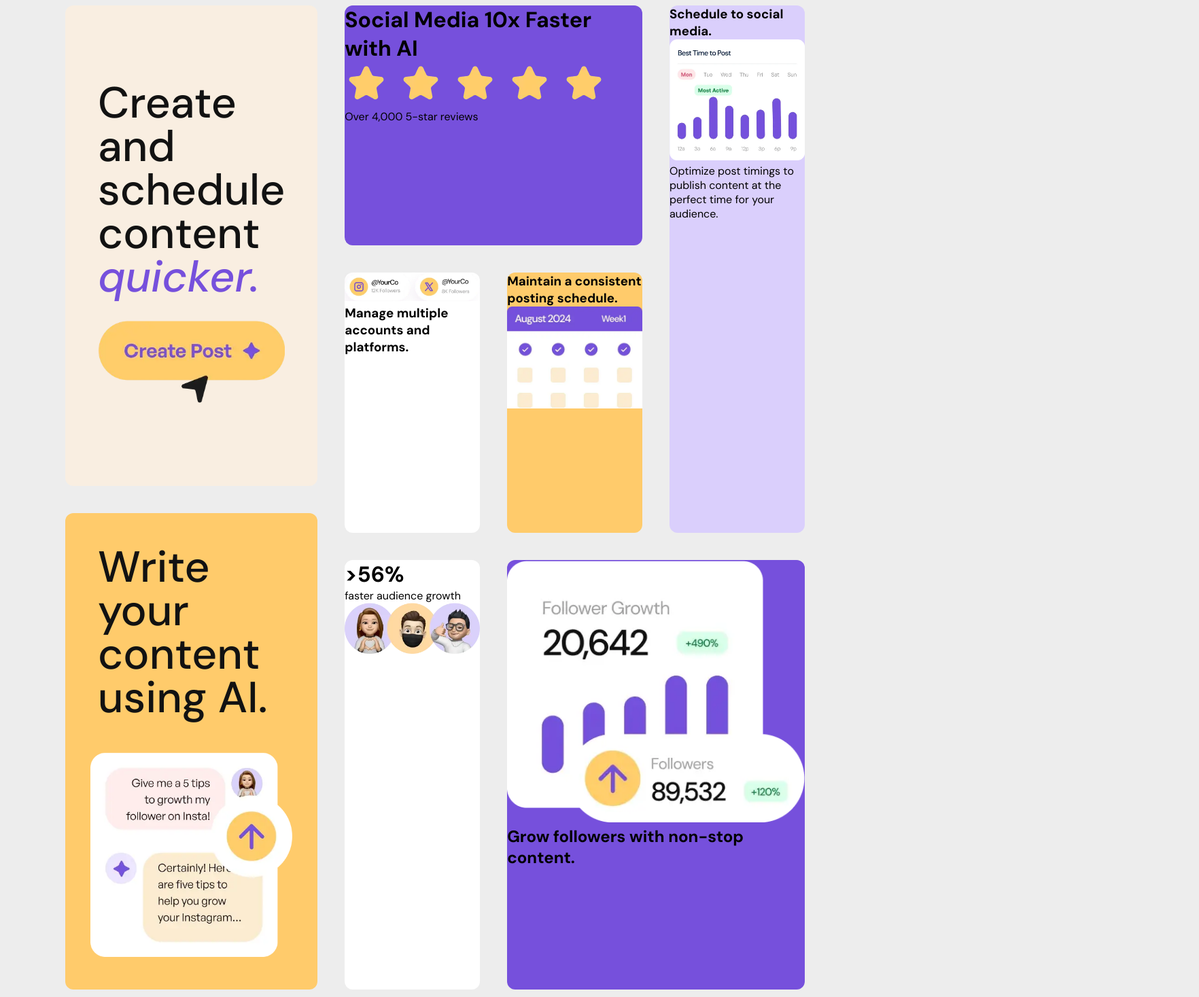
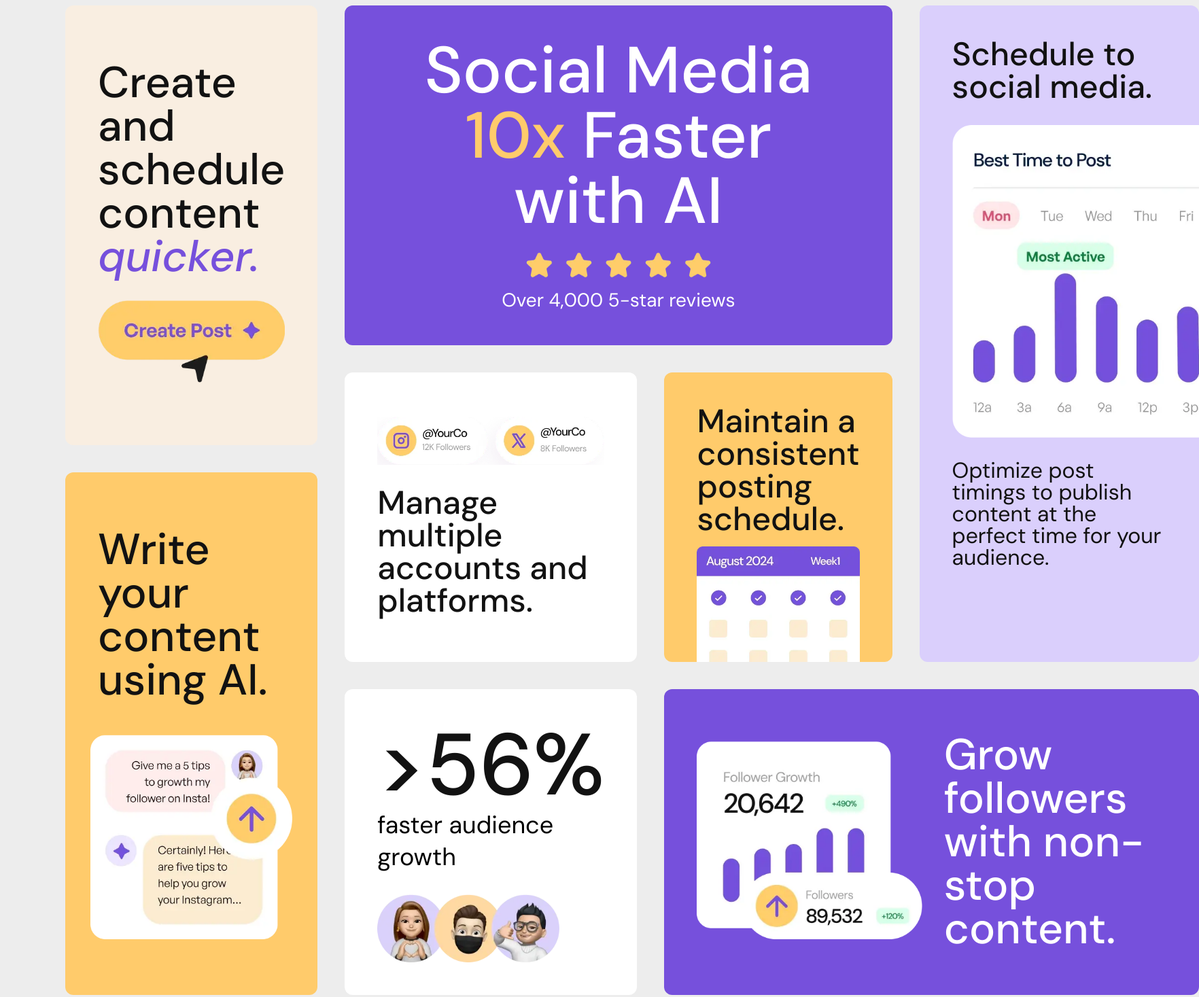
Before and after one commit to ardnbilly/bento-grid-frontend-mentor, a plain HTML site: page index.html in a window 1280 px wide. Shown: the part 40-1507 px from the top of the page at 68% size, 1764 px wide, since content can reach past the window. Drawn offline with Linux system fonts and the light colour scheme.

Commit message:
Finish all grid layout

```diff
--- a/index.html
+++ b/index.html
@@ -30,7 +30,8 @@
             <div class="sub-wrapper">
                 <div class="benefits benefit1">
                     <h2 class="benefit1__heading">
-                    Create and schedule content <span class="benefit1__heading-blue">quicker.</span>
+                        Create and schedule content
+                        <span class="benefit1__heading-blue">quicker.</span>
                     </h2>
                     <img
                         src="assets/images/illustration-create-post.webp"
@@ -39,7 +40,9 @@
                     />
                 </div>
                 <div class="benefits benefit2">
-                <h2 class="benefit2__heading">Write your content using AI.</h2>
+                    <h2 class="benefit2__heading">
+                        Write your content using AI.
+                    </h2>
                     <img
                         src="assets/images/illustration-ai-content.webp"
                         alt="AI Content"
@@ -50,7 +53,9 @@
 
             <div class="benefits benefit3">
                 <h1 class="benefit3__heading">
-                    Social Media 10x Faster with AI
+                    Social Media
+                    <span class="benefit3__heading-yellow">10x</span> Faster
+                    with AI
                 </h1>
                 <img
                     src="assets/images/illustration-five-stars.webp"
@@ -73,15 +78,19 @@
                 <h3 class="benefit5__heading">
                     Maintain a consistent posting schedule.
                 </h3>
+                <div class="benefit5__heading-wrap">
                     <img
                         src="assets/images/illustration-consistent-schedule.webp"
                         alt="Scedule"
                         class="benefit5__img"
                     />
                 </div>
+            </div>
             <div class="benefits benefit6">
+                <div class="benefit6__info">
                     <h1 class="benefit6__heading">>56%</h1>
                     <p class="benefit6__subheading">faster audience growth</p>
+                </div>
                 <img
                     src="assets/images/illustration-audience-growth.webp"
                     alt="avatar icon"
@@ -89,22 +98,26 @@
                 />
             </div>
             <div class="benefits benefit7">
+                <div class="benefit7__img-wrap">
                     <img
                         src="assets/images/illustration-grow-followers.webp"
                         alt="grow follower"
                         class="benefit7__img"
                     />
+                </div>
                 <h2 class="benefit7__heading">
                     Grow followers with non-stop content.
                 </h2>
             </div>
             <div class="benefits benefit8">
                 <h3 class="benefit8__heading">Schedule to social media.</h3>
+                <div class="benefit8__img-wrap">
                     <img
                         src="assets/images/illustration-schedule-posts.webp"
                         alt="schedule post"
                         class="benefit8__img"
                     />
+                </div>
                 <p class="benefit8__subheading">
                     Optimize post timings to publish content at the perfect time
                     for your audience.
--- a/style.css
+++ b/style.css
@@ -5,7 +5,6 @@
     --yellow-500: hsl(39, 100%, 71%);
     --white: hsl(0, 0%, 100%);
     --black: hsl(0, 0%, 7%);
-    --font-root: 18px;
     --font-regular: 400;
     --font-medium: 500;
     --font-family: "DM Sans", sans-serif;
@@ -56,7 +55,7 @@ img {
     display: flex;
     flex-direction: column;
     justify-content: center;
-    padding: 7rem 3rem;
+    padding: 3rem;
 }
 
 .benefit1__heading {
@@ -80,7 +79,7 @@ img {
 }
 
 .benefit2__heading {
-  color: var(--black);
+    color: var(--black);
     font-size: 4rem;
     font-weight: var(--font-medium);
     line-height: 1;
@@ -95,29 +94,158 @@ img {
 .benefit3 {
     grid-area: benefit3;
     background-color: var(--purple-500);
+    display: flex;
+    flex-direction: column;
+    align-items: center;
+    justify-content: center;
+    padding: 3rem 2rem;
+}
+
+.benefit3__heading {
+    color: var(--white);
+    font-weight: var(--font-medium);
+    font-size: 6rem;
+    line-height: 1;
+    margin-bottom: 1.5rem;
+    text-align: center;
+    max-width: 650px;
+}
+
+.benefit3__heading-yellow {
+    color: var(--yellow-500);
+}
+
+.benefit3__rating {
+    width: 280px;
+}
+
+.benefit3__subheading {
+    color: var(--white);
+    font-size: 1.75rem;
+    margin-top: 0.5rem;
 }
 
 .benefit4 {
     grid-area: benefit4;
     background-color: var(--white);
+    padding: 3rem;
+    display: flex;
+    flex-direction: column;
+    justify-content: center;
+    position: relative;
+}
+
+.benefit4__heading {
+    color: var(--black);
+    font-weight: var(--font-medium);
+    font-size: 3rem;
+    line-height: 1;
+    margin-top: 2rem;
 }
 
 .benefit5 {
     grid-area: benefit5;
     background-color: var(--yellow-500);
+    padding: 3rem 3rem 0 3rem;
+    display: flex;
+    flex-direction: column;
+    justify-content: space-between;
+    gap: 1rem;
+}
+
+.benefit5__heading {
+    color: var(--black);
+    font-weight: var(--font-medium);
+    font-size: 3rem;
+    line-height: 1;
+    display: flex;
+}
+
+.benefit5__heading-wrap {
+    height: 170px;
+    overflow: hidden;
 }
 
 .benefit6 {
     grid-area: benefit6;
     background-color: var(--white);
+    padding: 3rem;
+    display: flex;
+    flex-direction: column;
+    justify-content: space-between;
+    gap: 2rem;
+}
+
+.benefit6__heading {
+    color: var(--black);
+    font-size: 8rem;
+    font-weight: var(--font-medium);
+    line-height: 1;
+}
+
+.benefit6__subheading {
+    font-size: 2.25rem;
+}
+
+.benefit6__img {
+    width: 80%;
 }
 
 .benefit7 {
     grid-area: benefit7;
     background-color: var(--purple-500);
+    display: flex;
+    padding: 3rem;
+    align-items: center;
+    justify-content: space-between;
+    gap: 2rem;
+}
+
+.benefit7__img-wrap {
+}
+
+.benefit7__img {
+}
+
+.benefit7__heading {
+    color: var(--white);
+    font-weight: var(--font-medium);
+    font-size: 4rem;
+    line-height: 1;
+    width: 450px;
 }
 
 .benefit8 {
     grid-area: benefit8;
     background-color: var(--purple-100);
+    padding: 3rem 0 3rem 3rem;
 }
+
+.benefit8__heading {
+    color: var(--black);
+    font-weight: var(--font-medium);
+    font-size: 3rem;
+    line-height: 1;
+    margin-right: 3rem;
+    margin-bottom: 2rem;
+}
+
+.benefit8__subheading {
+    color: var(--black);
+    font-size: 2rem;
+    line-height: 1;
+    margin-right: 3rem;
+    margin-top: 2rem;
+    width: 315px;
+}
+
+.benefit8__img-wrap {
+    height: 460px;
+    overflow: hidden;
+}
+
+.benefit8__img {
+    height: 100%;
+    object-fit: cover;
+    object-position: left;
+}
```
Lines whose indentation alone changed are shown as unchanged.
